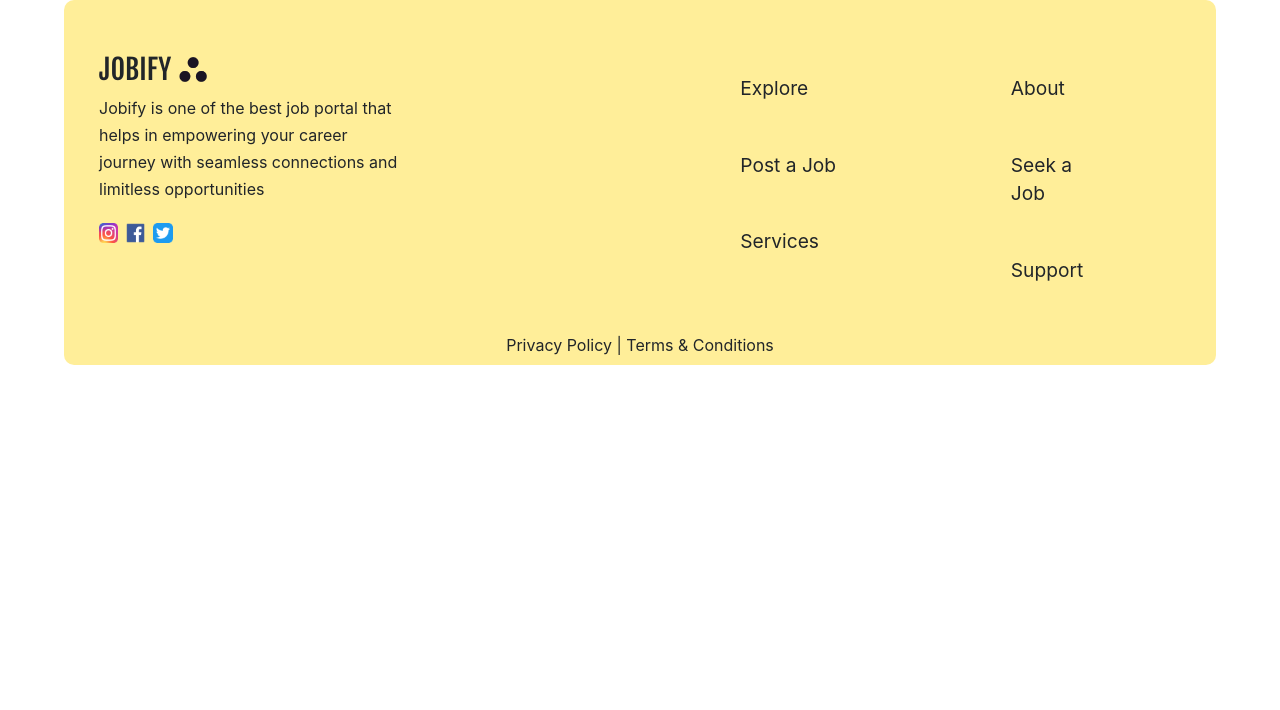
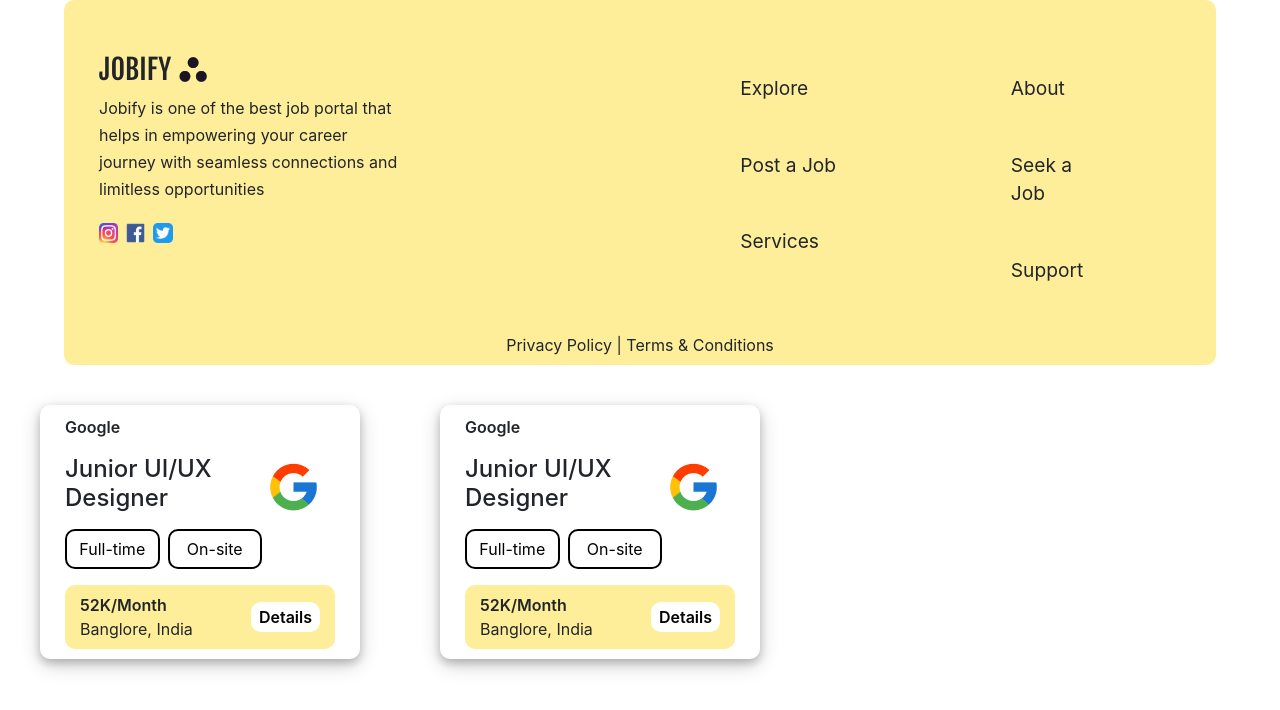
Before and after one commit to Anuragchandra221/Job-Portal, a React (Create React App) app: page / in a window 1280 px wide. Shown: the top 710 px of the page. Built offline with nearby package versions, Linux system fonts and the light colour scheme.

Commit message:
New component added

```diff
--- /dev/null
+++ b/src/Components/Css/Recommended.css
@@ -0,0 +1,29 @@
+.recomended{
+    width: 320px;
+    margin: 40px;
+    padding: 10px;
+    border-radius: 10px;
+    box-shadow: 0 4px 8px 0 rgba(0, 0, 0, 0.2), 0 6px 20px 0 rgba(0, 0, 0, 0.19);
+}
+.btnR{
+    width: 35%;
+    background-color: #fff;
+    border: 2px solid #000;
+    border-radius: 10px;
+}
+.bottomDiv{
+    width: 90%;
+    background-color: #FFEE99;
+    border-radius: 10px;
+    align-items: center;
+    justify-content: space-between;
+}
+.bold{
+    font-weight: 600;
+}
+.bottomDiv>div>button{
+    background-color: #fff;
+    border: 2px solid #fff;
+    border-radius: 10px;
+    font-weight: 600;
+}
--- /dev/null
+++ b/src/Components/Recommended.js
@@ -0,0 +1,35 @@
+import React from 'react'
+import './Css/Recommended.css'
+
+function Recommended() {
+  return (
+    <div className='recomended'>
+        <p className='col-12 bold'>Google</p>
+        <div className='d-flex align-items-center'>
+            <div className='col-8'>
+                <h4>
+                    Junior UI/UX Designer
+                </h4>
+            </div>
+            <div className='col-4'>
+                <img src={require('../assets/google.png')}/>
+            </div>
+        </div>
+        <div className='col-12 mt-2'>
+            <button className='btn btnR mr-2'>Full-time</button>
+            <button className='btn btnR'>On-site</button>
+        </div>
+        <div className='col-12 d-flex bottomDiv mx-auto mt-3 py-2'>
+            <div>
+                <span className='bold'> 52K/Month </span><br/>
+                Banglore, India
+            </div>
+            <div>
+                <button>Details</button>
+            </div>
+        </div>
+    </div>
+  )
+}
+
+export default Recommended
--- a/src/Pages/Home.js
+++ b/src/Pages/Home.js
@@ -1,10 +1,15 @@
 import React from 'react'
-import Footer from './Footer'
+import Footer from '../Components/Footer'
+import Recommended from '../Components/Recommended'
 
 function Home() {
   return (
     <div>
       <Footer/>
+      <div className='d-flex'>
+      <Recommended/>
+      <Recommended/>
+      </div>
     </div>
   )
 }
--- a/src/index.css
+++ b/src/index.css
@@ -1,11 +1,13 @@
 body {
   margin: 0;
+  box-sizing: border-box;
   min-height: 100vh;
   font-family: -apple-system, BlinkMacSystemFont, 'Segoe UI', 'Roboto', 'Oxygen',
     'Ubuntu', 'Cantarell', 'Fira Sans', 'Droid Sans', 'Helvetica Neue',
     sans-serif;
   -webkit-font-smoothing: antialiased;
   -moz-osx-font-smoothing: grayscale;
+  overflow-x: hidden;
 }
 
 code {
```
Also changed, not shown: src/Components/Css/Footer.css (renamed from src/Pages/Css/Footer.css), src/Components/Footer.js (renamed from src/Pages/Footer.js), src/assets/google.png (added).
